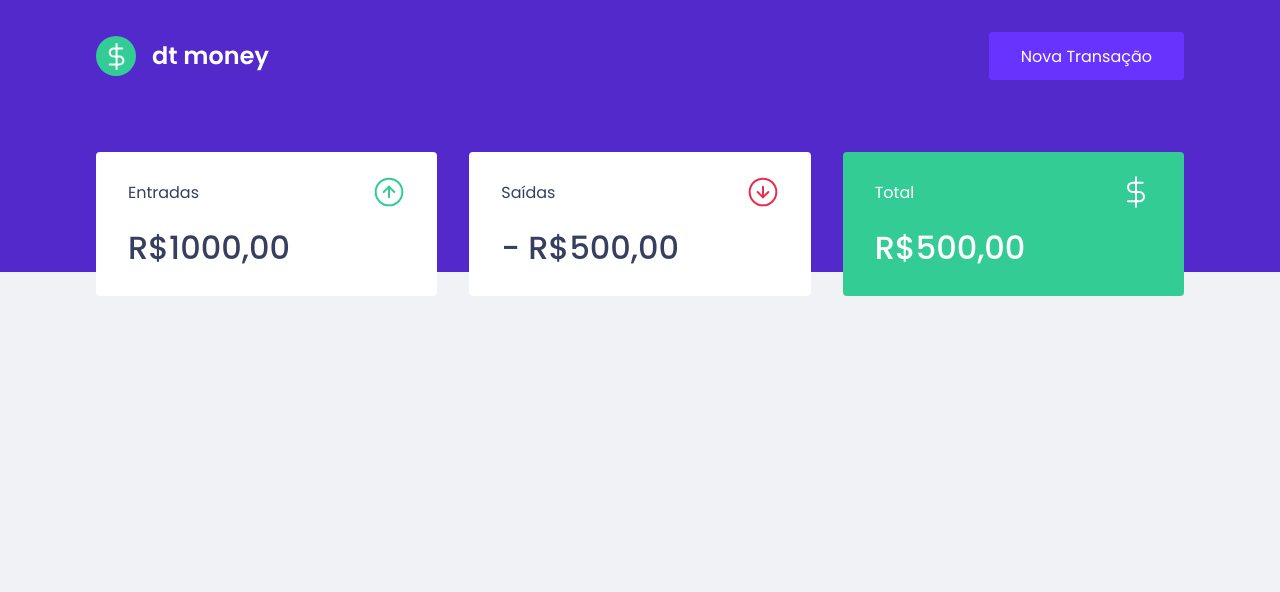
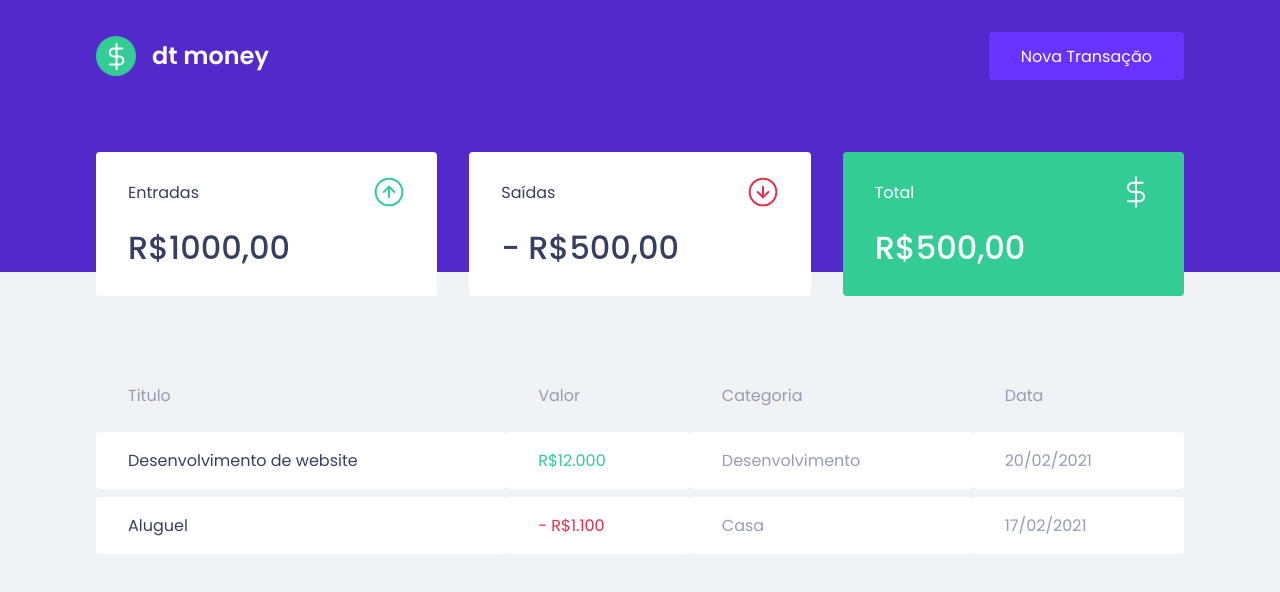
Before and after one commit to luiz-moura/dtmoney, a React (Create React App) app: page / in a window 1280 px wide. Shown: the top 592 px of the page. Built offline with nearby package versions, Linux system fonts and the light colour scheme.

Commit message:
Create transactionstable component

```diff
--- a/src/components/Dashboard/index.tsx
+++ b/src/components/Dashboard/index.tsx
@@ -1,10 +1,12 @@
 import { Summary } from "../Summary";
+import { TransactionsTable } from "../TransactionsTable";
 import { Container } from "./style";
 
 export function Dashboard() {
   return (
     <Container>
       <Summary />
+      <TransactionsTable />
     </Container>
   )
 }
--- /dev/null
+++ b/src/components/TransactionsTable/index.tsx
@@ -0,0 +1,33 @@
+import { Container } from "./styles";
+
+export function TransactionsTable() {
+  return (
+    <Container>
+      <table>
+        <thead>
+          <tr>
+            <th>Titulo</th>
+            <th>Valor</th>
+            <th>Categoria</th>
+            <th>Data</th>
+          </tr>
+        </thead>
+
+        <tbody>
+          <tr>
+            <td>Desenvolvimento de website</td>
+            <td className="deposit">R$12.000</td>
+            <td>Desenvolvimento</td>
+            <td>20/02/2021</td>
+          </tr>
+          <tr>
+            <td>Aluguel</td>
+            <td className="withdraw">- R$1.100</td>
+            <td>Casa</td>
+            <td>17/02/2021</td>
+          </tr>
+        </tbody>
+      </table>
+    </Container>
+  )
+}
--- /dev/null
+++ b/src/components/TransactionsTable/styles.ts
@@ -0,0 +1,38 @@
+import styled from 'styled-components';
+
+export const Container = styled.div`
+  margin-top: 4rem;
+
+  table {
+    width: 100%;
+    border-spacing: 0 0.5rem;
+
+    th {
+      color: var(--text-body);
+      font-weight: 400;
+      padding: 1rem 2rem;
+      text-align: left;
+      line-height: 1.5rem;
+    }
+
+    td {
+      padding: 1rem 2rem;
+      border: 0;
+      background: var(--shape);
+      color: var(--text-body);
+      border-radius: 0.25rem;
+
+      &:first-child {
+        color: var(--text-title);
+      }
+
+      &.deposit {
+        color: var(--green);
+      }
+
+      &.withdraw {
+        color: var(--red);
+      }
+    }
+  }
+`
```
